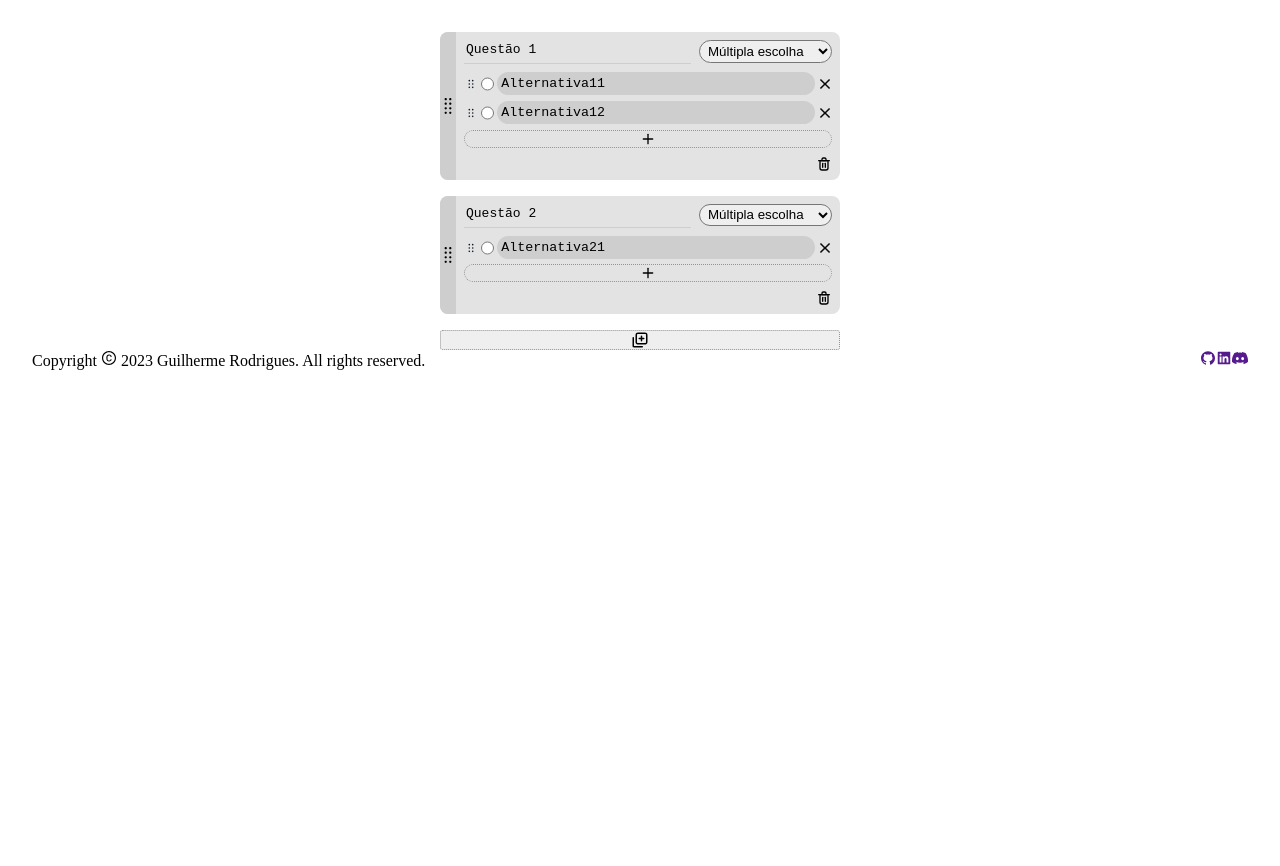
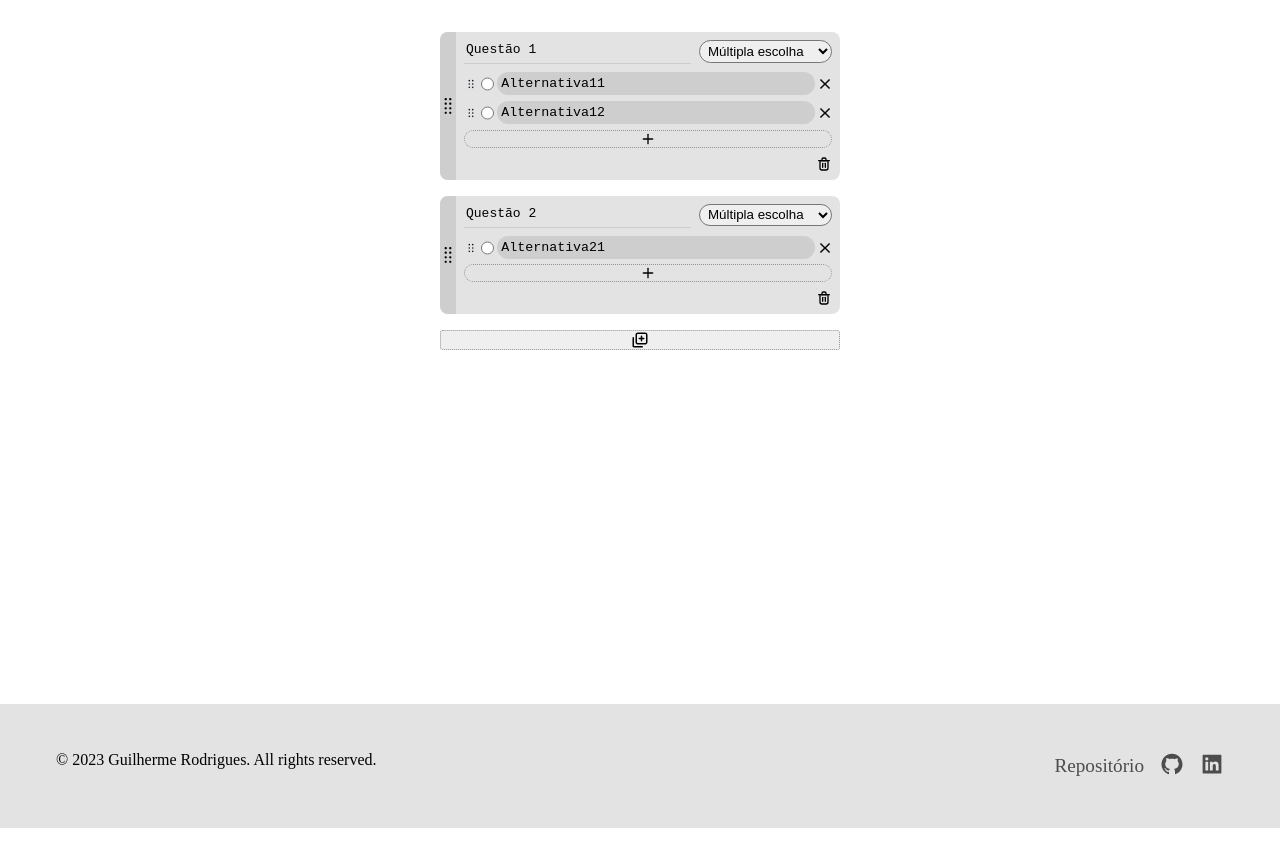
Before and after one commit to switq/ur-test, a React (Create React App) app: page / in a window 1280 px wide. Shown: the top 866 px of the page. After the commit the page ends 828 px from the top, so only its background shows below. Built offline with nearby package versions, Linux system fonts and the light colour scheme.

Commit message:
footer update

```diff
--- a/src/components/Footer/Footer.module.scss
+++ b/src/components/Footer/Footer.module.scss
@@ -1,9 +1,30 @@
+@import url(../common/colors/palete.scss);
+
 .footerWrapper {
-    display: flex;
-    justify-content: space-between;
+    display: grid;
+    grid-template-columns: repeat(2, 1fr);
     width: 100%;
+    background-color: var(--gray001);
+    // height: 5rem;
+    padding: 3rem 3.5rem;
 }
 
 .socialLinks {
+    font-size: 1.5em;
     display: flex;
+    justify-content: flex-end;
+    gap: 1rem;
 }
+
+.link {
+    color: var(--gray004);
+    text-decoration: none;
+}
+
+.repo {
+    font-size: .8em;
+}
+
+.repo:hover {
+    text-decoration: underline;
+}
--- a/src/components/Footer/index.tsx
+++ b/src/components/Footer/index.tsx
@@ -11,11 +11,12 @@ function Footer() {
 
     return (
         <footer className={style.footerWrapper}>
-            <p>Copyright <AiOutlineCopyrightCircle/> {anoAtual()} Guilherme Rodrigues. All rights reserved.</p>
+            <p>© {anoAtual()} Guilherme Rodrigues. All rights reserved.</p>
             <ul className={style.socialLinks}>
-                <li><a href=""><AiFillGithub/></a></li>
-                <li><a href=""><AiFillLinkedin/></a></li>
-                <li><a href=""><BsDiscord/></a></li>
+                <li><a href="https://github.com/switq/ur-test" target="_blank" className={`${style.link} ${style.repo}`}>Repositório</a></li>
+                <li><a href="https://github.com/switq/" target="_blank" className={style.link}><AiFillGithub/></a></li>
+                <li><a href="https://www.linkedin.com/in/guirodri/" target="_blank" className={style.link}><AiFillLinkedin/></a></li>
+                {/* <li><a href="" className={style.link}><BsDiscord/></a></li> */}
             </ul>
         </footer>
     )
--- a/src/components/QuestionList/QuestionList.module.scss
+++ b/src/components/QuestionList/QuestionList.module.scss
@@ -3,6 +3,7 @@
     flex-direction: column;
     gap: 1em;
     width: 100%;
+    min-height: 84vh;
 }
 
 .addQuestion {
@@ -18,7 +19,3 @@
     border-radius: 0.2em;
 
 }
-
-.questionWrapper {
-    max-width: 25em;
-}
--- a/src/components/common/colors/palete.scss
+++ b/src/components/common/colors/palete.scss
@@ -2,4 +2,5 @@
     --gray001: #E3E3E3;
     --gray002: #CECECE;
     --gray003: #949494;
+    --gray004: #4c4c4c;
 }
--- a/src/pages/App.module.scss
+++ b/src/pages/App.module.scss
@@ -2,7 +2,7 @@
     display: flex;
     flex-direction: column;
     align-items: center;
-    margin: 2em;
-    height: 95vw;
+    margin-top: 2em;
+    min-height: 80vh;
 
 }
```
